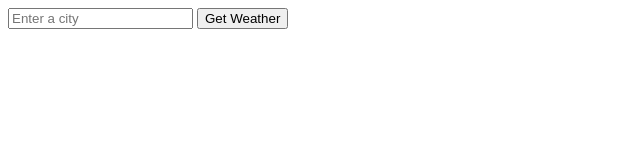
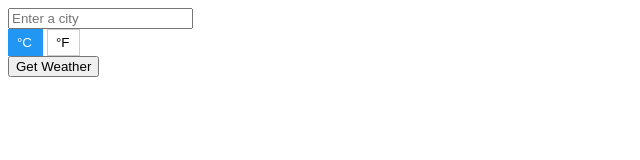
Before and after one commit to Pretty-Flacko/odin-weather-app, a website built with webpack: page src/template.html in a window 1280 px wide. Shown: the whole page, without its empty margins (0-640 px from the left). Built offline with nearby package versions, Linux system fonts and the light colour scheme.

Commit message:
Add unit buttons on a page

```diff
--- a/src/style.css
+++ b/src/style.css
@@ -0,0 +1,13 @@
+#unit-toggle button {
+	padding: 5px 10px;
+	padding-left: 8px;
+	border: 1px solid #ccc;
+	background-color: #fff;
+	cursor: pointer;
+}
+
+#unit-toggle button.active {
+	background-color: #2196f3;
+	color: #fff;
+	border-color: #2196f3;
+}
--- a/src/template.html
+++ b/src/template.html
@@ -13,6 +13,10 @@
 				placeholder="Enter a city"
 				required
 			/>
+			<div id="unit-toggle">
+				<button type="button" data-unit="metric" class="active">°C</button>
+				<button type="button" data-unit="us">°F</button>
+			</div>
 			<button type="submit">Get Weather</button>
 		</form>
 	</body>
```
